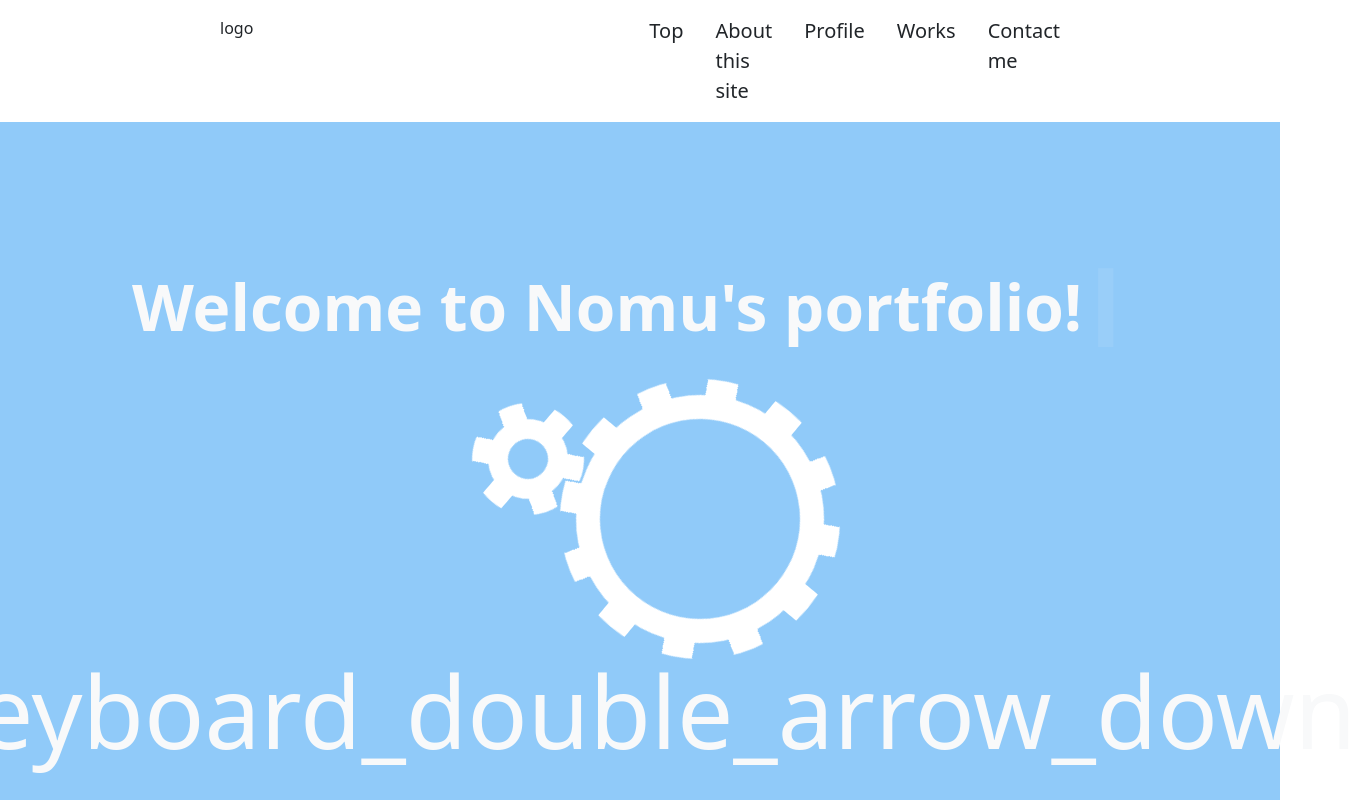
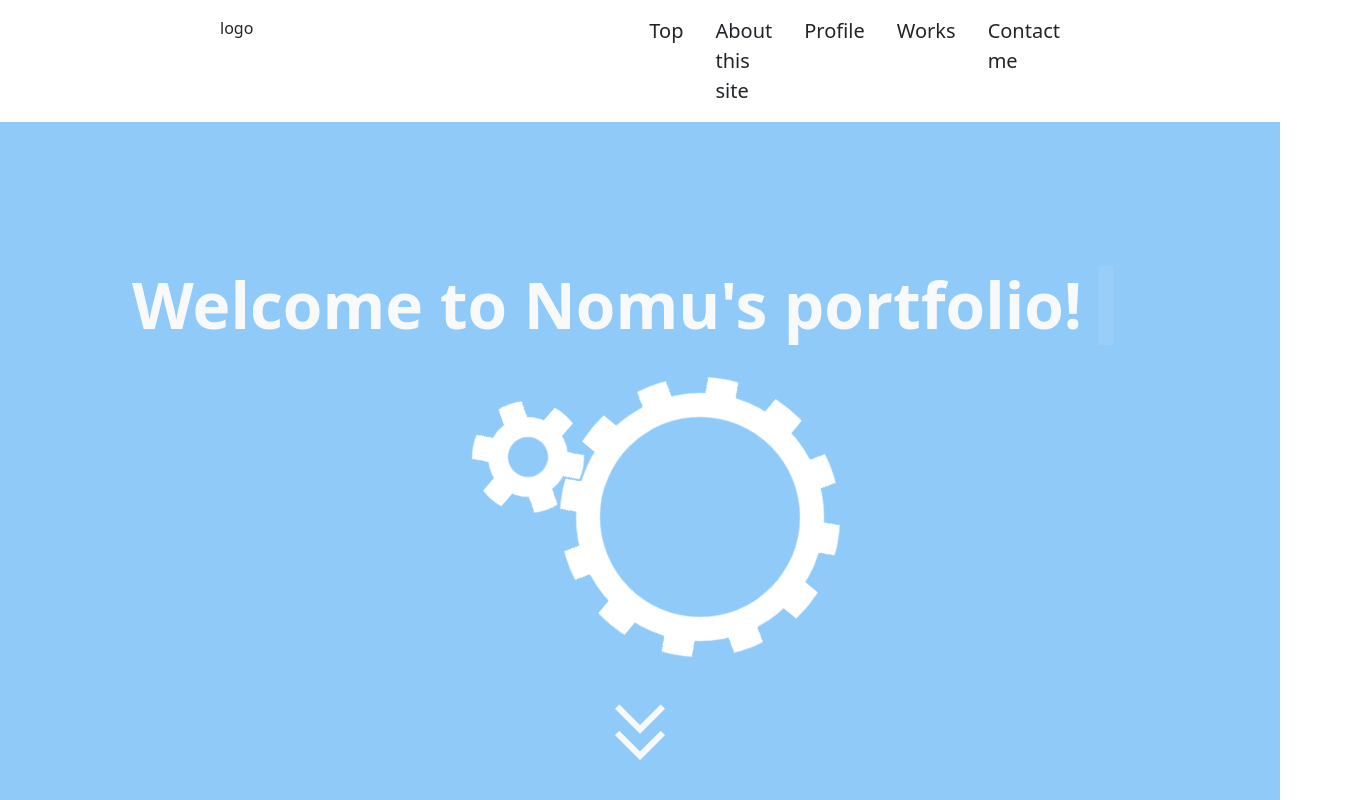
Before and after one commit to WNomunomu/wnomunomu.github.io, a Next.js app: page / in a window 1280 px wide. Shown: the top 800 px of the page, 1356 px wide, since content can reach past the window. Built offline with nearby package versions, Linux system fonts and the light colour scheme.

Commit message:
introduce google icon

```diff
--- a/src/pages/index.tsx
+++ b/src/pages/index.tsx
@@ -8,6 +8,7 @@
       <div>
         <Head>
           <link rel="stylesheet" href="https://cdn.jsdelivr.net/gh/devicons/devicon@v2.15.1/devicon.min.css" />
+          <link rel="stylesheet" href="https://fonts.googleapis.com/css2?family=Material+Symbols+Outlined:opsz,wght,FILL,GRAD@24,400,0,0" />
         </Head>
       </div>
       <Layout>
```
